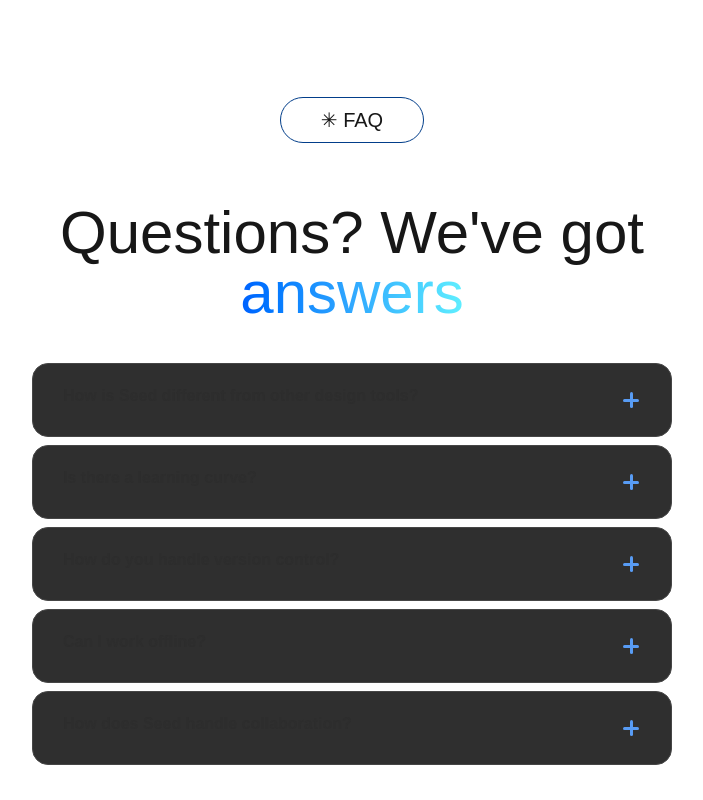
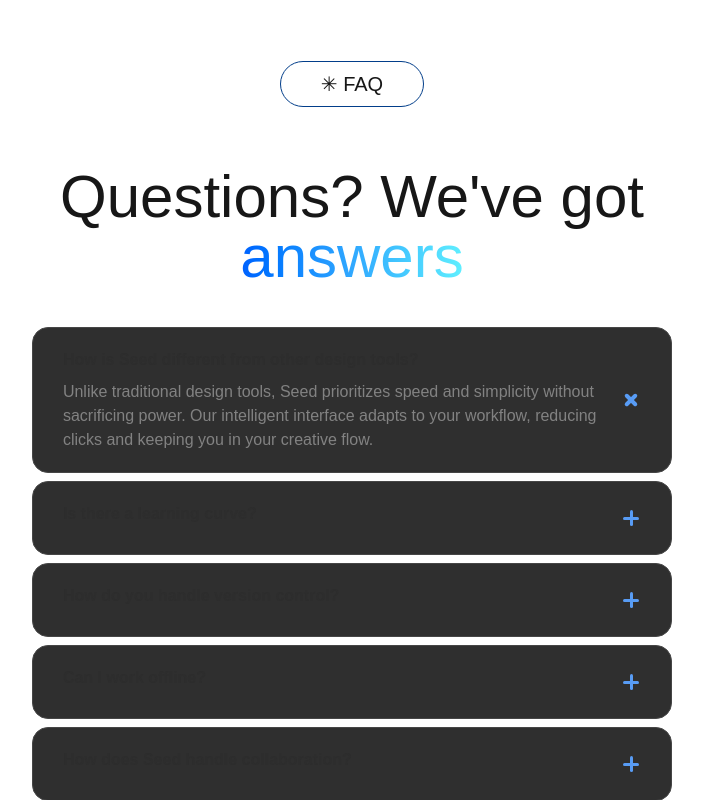
Before and after one commit to onairx/seed, a Next.js app: page / in a window 1280 px wide. Both pictures are taken after a click on the element 640 px from the left and 4929 px from the top of the page. Shown: the part 4529-5329 px from the top of the page, without its empty margins (288-991 px from the left). Built offline with nearby package versions, Linux system fonts and the light colour scheme.

Commit message:
major error fixes

```diff
--- a/app/components/Faq.tsx
+++ b/app/components/Faq.tsx
@@ -2,27 +2,22 @@ const faqs = [
     {
         question: "How is Seed different from other design tools?",
         answer: "Unlike traditional design tools, Seed prioritizes speed and simplicity without sacrificing power. Our intelligent interface adapts to your workflow, reducing clicks and keeping you in your creative flow.",
-        isIt: false,
     },
     {
         question: "Is there a learning curve?",
         answer: "Seed is designed to feel intuitive from day one. Most designers are productive within hours, not weeks. We also provide interactive tutorials and comprehensive documentation to help you get started.",
-        isIt: false,
     },
     {
         question: "How do you handle version control?",
         answer: "Every change in Seed is automatically saved and versioned. You can review history, restore previous versions, and create named versions for important milestones.",
-        isIt: false,
     },
     {
         question: "Can I work offline?",
         answer: "Yes! Seed includes a robust offline mode. Changes sync automatically when you're back online, so you can keep working anywhere.",
-        isIt: false,
     },
     {
         question: "How does Seed handle collaboration?",
         answer: "Seed is built for collaboration. You can invite team members to your projects, share feedback, and work together in real-time.",
-        isIt: false,
     },
 ];
 
--- a/app/components/FaqQuestions.tsx
+++ b/app/components/FaqQuestions.tsx
@@ -4,17 +4,18 @@ import Faqs from "./Faq";
 import { motion } from "framer-motion";
 
 export default function FaqQuestions() {
+    const [openIndex, setOpenIndex] = React.useState<number | null>(null);
     const allFaqs = Faqs.map((faq, index) => {
-        // const [answer, setAnswer] = React.useState(faq.isIt)
-        // function toggleAnswer() {
-        //     setAnswer(!answer)
-        // }
+        const isOpen = openIndex === index;
+        function toggleAnswer() {
+            setOpenIndex(isOpen ? null : index);
+        }
         return (
             <motion.div
                 key={index}
                 className="border text-start lg:w-[50vw] md:w-[70vw] w-full h-fit p-5 rounded-2xl border-[#333333] bg-[#191919] flex
                 items-center justify-center gap-5 cursor-pointer"
-                // onClick={toggleAnswer}
+                onClick={toggleAnswer}
                 initial={{ opacity: 0.9 }}
                 whileHover={{ scale: 1.02 }}
                 transition={{ duration: 0.2 }}
@@ -22,15 +23,16 @@ export default function FaqQuestions() {
                 <div className="w-[90%] flex flex-col gap-2">
                     <h1 className="font-semibold text-md">{faq.question}</h1>
                     <motion.div
-                        initial={{ height: 0, opacity: 0 }}
+                        initial={false}
                         animate={{
-                            height: faq.isIt ? "auto" : 0,
-                            opacity: faq.isIt ? 1 : 0
+                            height: isOpen ? "auto" : 0,
+                            opacity: isOpen ? 1 : 0
                         }}
                         transition={{
                             duration: 0.5,
                             ease: "easeInOut"
                         }}
+                        style={{ overflow: "hidden" }}
                     >
                         <p className="text-md text-[#757575]">
                             {faq.answer}
@@ -39,7 +41,7 @@ export default function FaqQuestions() {
                 </div>
                 <motion.div
                     className="w-5 h-5 cursor-pointer relative flex justify-center items-center p-2"
-                    animate={{ rotate: faq.isIt ? 45 : 0 }}
+                    animate={{ rotate: isOpen ? 45 : 0 }}
                     transition={{ duration: 0.5, ease: "easeInOut" }}
                 >
                     <div className="w-4 h-[0.2rem] bg-[#4792f5] rounded-full absolute"></div>
```
